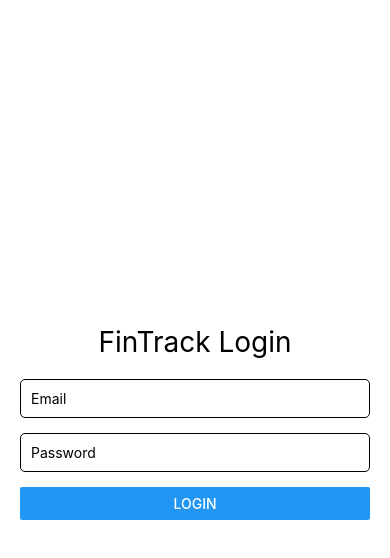
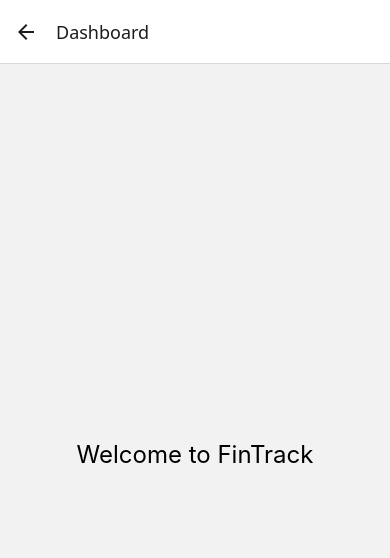
Before and after one commit to ahmedasfak2001/fintrack, a React Native app in the folder frontend/: screen /Dashboard in a window 390 px wide. Shown: the top 558 px of the page. Built offline with nearby package versions, Linux system fonts and the light colour scheme.

Commit message:
Added navigation and dashboard screen

```diff
--- a/frontend/App.tsx
+++ b/frontend/App.tsx
@@ -20,8 +20,8 @@
 // });
 
 
-import LoginScreen from "./src/screens/LoginScreen";
+import AppNavigator from "./src/navigation/AppNavigator";
 
 export default function App() {
-  return <LoginScreen />;
+  return <AppNavigator />;
 }
--- a/frontend/src/navigation/AppNavigator.tsx
+++ b/frontend/src/navigation/AppNavigator.tsx
@@ -0,0 +1,27 @@
+import { NavigationContainer } from "@react-navigation/native";
+import { createNativeStackNavigator } from "@react-navigation/native-stack";
+
+import LoginScreen from "../screens/LoginScreen";
+import DashboardScreen from "../screens/DashboardScreen";
+
+const Stack = createNativeStackNavigator();
+
+export default function AppNavigator() {
+  return (
+    <NavigationContainer>
+      <Stack.Navigator>
+
+        <Stack.Screen
+          name="Login"
+          component={LoginScreen}
+        />
+
+        <Stack.Screen
+          name="Dashboard"
+          component={DashboardScreen}
+        />
+
+      </Stack.Navigator>
+    </NavigationContainer>
+  );
+}
--- a/frontend/src/screens/DashboardScreen.tsx
+++ b/frontend/src/screens/DashboardScreen.tsx
@@ -0,0 +1,25 @@
+import React from "react";
+import { View, Text, StyleSheet } from "react-native";
+
+const DashboardScreen = () => {
+  return (
+    <View style={styles.container}>
+      <Text style={styles.title}>
+        Welcome to FinTrack
+      </Text>
+    </View>
+  );
+};
+
+const styles = StyleSheet.create({
+  container: {
+    flex: 1,
+    justifyContent: "center",
+    alignItems: "center",
+  },
+  title: {
+    fontSize: 24,
+  },
+});
+
+export default DashboardScreen;
--- a/frontend/src/screens/LoginScreen.tsx
+++ b/frontend/src/screens/LoginScreen.tsx
@@ -14,7 +14,7 @@ import AsyncStorage from "@react-native-async-storage/async-storage";
 import { LoginRequest } from "../types/LoginRequest";
 import { AuthResponse } from "../types/AuthResponse";
 
-const LoginScreen = () => {
+const LoginScreen = ({ navigation }: any) => {
   const [email, setEmail] = useState("");
   const [password, setPassword] = useState("");
 
@@ -45,10 +45,12 @@ const LoginScreen = () => {
 
       console.log("Stored Token:", savedToken);
 
-      Alert.alert(
-        "Success",
-        "Login Successful"
-      );
+      // Alert.alert(
+      //   "Success",
+      //   "Login Successful"
+      // );
+
+      navigation.replace("Dashboard");
 
       console.log(
         "JWT Token:",
```
